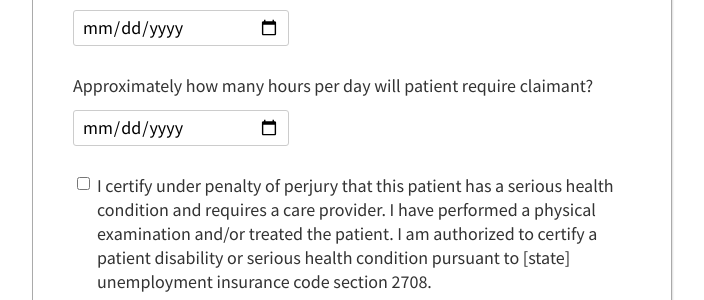
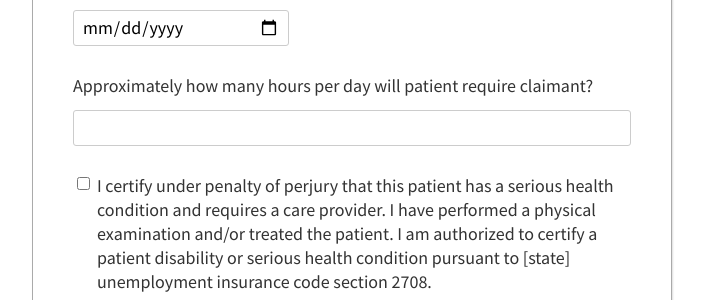
Before and after one commit to 18F/Paid-Leave-Prototype, a Jekyll site: the page built from _pages/claims/new.html, in a window 1280 px wide. Shown: the part 3980-4280 px from the top of the page, without its empty margins (288-992 px from the left). Built offline with Jekyll 4.4.1, drawn with Linux system fonts in a browser that asks for light colours; nearby versions of some CDN libraries; library files that are not in the unit come from our copies.

Commit message:
Fix date field

```diff
--- a/_pages/claims/new.html
+++ b/_pages/claims/new.html
@@ -558,7 +558,7 @@ excerpt: none
           <div class="field field-number">
             <label>
               <span class="label-text">Approximately how many hours per day will patient require claimant?</span>
-              <input type="date">
+              <input type="number" max="24">
             </label>
           </div>
           <div class="field field-checkbox">
```
